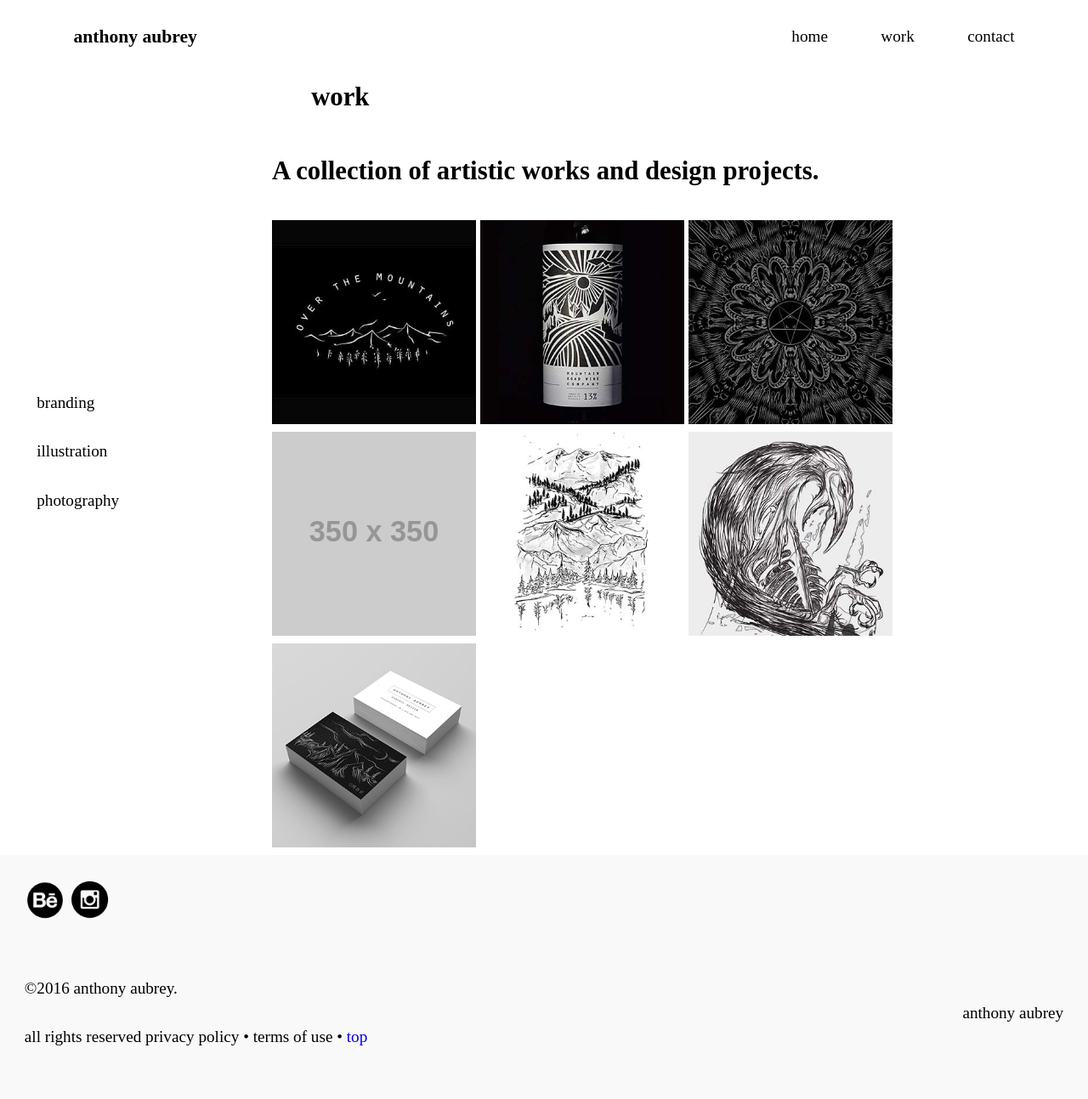
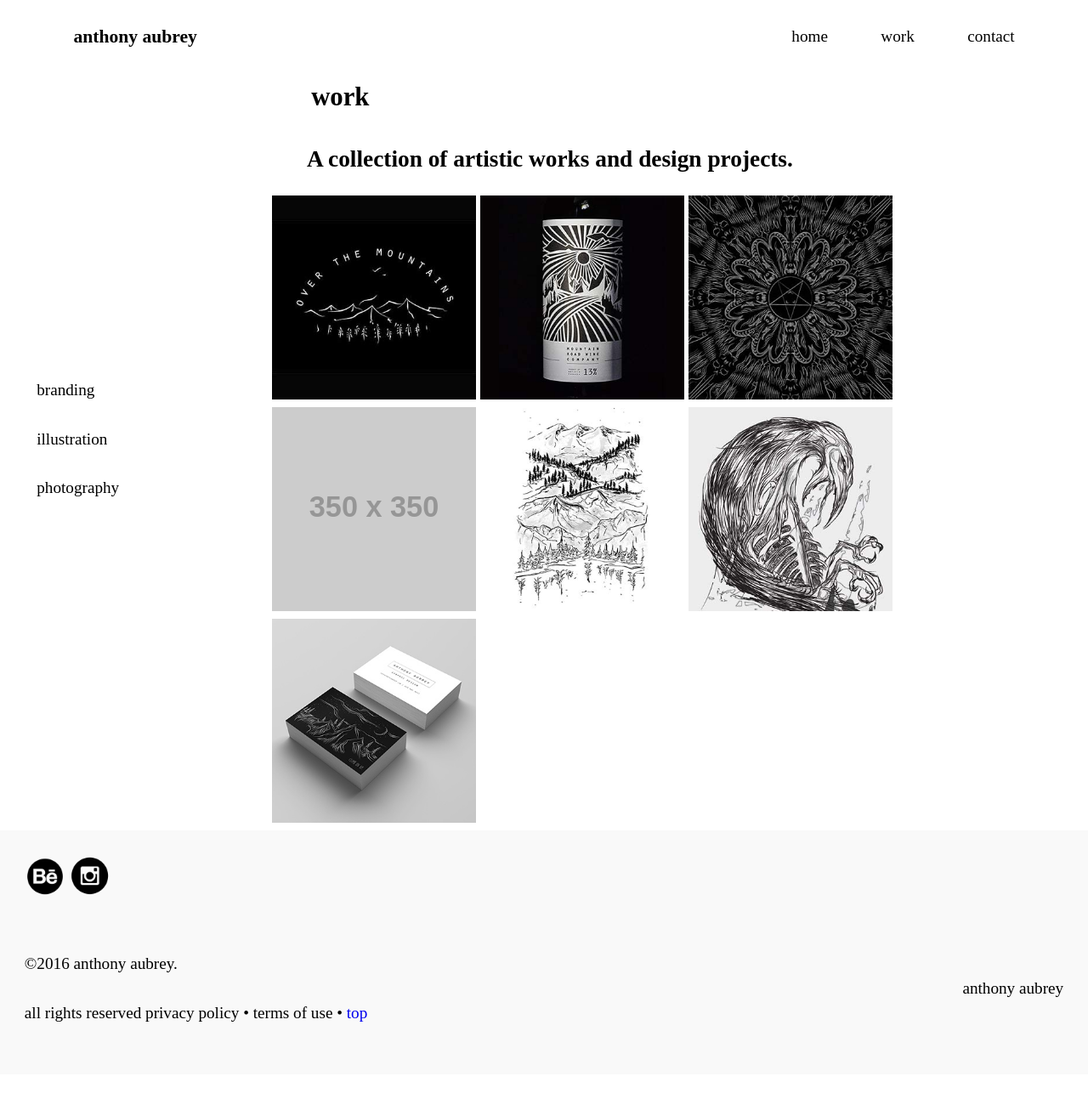
Before and after one commit to anthonyaubrey/portfolio, a Jekyll site: the page built from work.html, in a window 1280 px wide. Shown: the whole page at 85% size. Built offline with Jekyll 4.4.1, drawn with Linux system fonts in a browser that asks for light colours; after the commit the page ends 1264 px from its top, so only the background shows below that.

Commit message:
Changed text size

```diff
--- a/work.html
+++ b/work.html
@@ -13,7 +13,7 @@ layout: default
     </div>
     <div class="unit unit-xs-1 unit-s-1 unit-m-3-4 unit-l-3-4">
       <h2 class="padding-left">work</h2>
-      <h2 class="">A collection of artistic works and design projects.</h2>
+      <h3 class="padding-left">A collection of artistic works and design projects.</h3>
       <div>
       <a href="{{site.baseurl}}/otm"><img src="{{site.baseurl}}/img/otm.jpg" alt="Over The Mountains Campaign"></a>
       <a href="{{site.baseurl}}/mountainroadwinecompany"><img src="{{site.baseurl}}/img/wine-bottle.jpg" alt="Wine Label Mock Up"></a>
```
